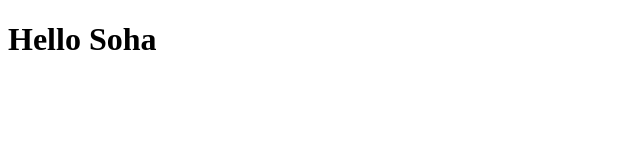
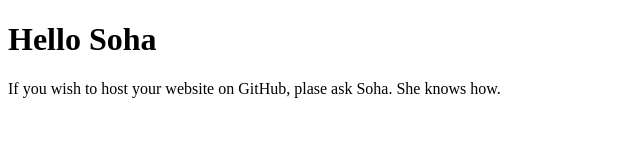
Before and after one commit to The-P-Man/GitHub, a plain HTML site: page docs/index.html in a window 1280 px wide. Shown: the whole page, without its empty margins (0-640 px from the left). Drawn offline with Linux system fonts and the light colour scheme.

Commit message:
Update index
Put in paragraph element

```diff
--- a/docs/index.html
+++ b/docs/index.html
@@ -7,6 +7,7 @@
 </head>
 <body>
     <h1>Hello Soha</h1>
+    <p>If you wish to host your website on GitHub, plase ask Soha. She knows how.</p>
 
 </body>
 </html>
```
